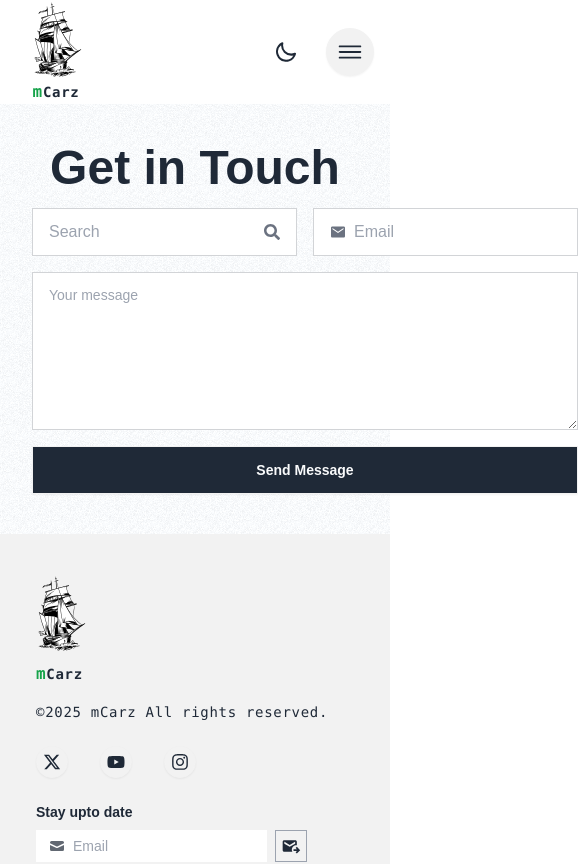
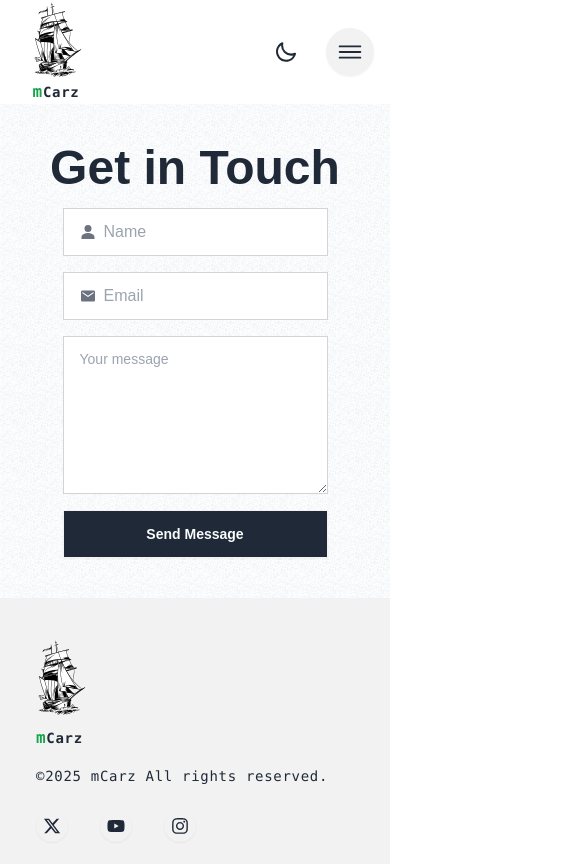
Before and after one commit to MwauratheAlex/mCarz, a Next.js app: page /contact in a window 390 px wide. Shown: the top 864 px of the page, 578 px wide, since content can reach past the window. Built offline with nearby package versions, Linux system fonts and the light colour scheme.

Commit message:
refinements

```diff
--- a/src/app/about/page.tsx
+++ b/src/app/about/page.tsx
@@ -23,8 +23,8 @@ export default function AboutPage() {
             Get Started
           </Link>
 
-          <div className="absolute -right-24 -top-2 flex flex-col
-          items-center justify-center">
+          <div className="absolute -right-24 -top-2 flex-col
+          items-center justify-center hidden md:flex">
             <p className="rotate-12 pl-4 font-mono -mr-20 tracking-tight">
               Browse our catalog
             </p>
--- a/src/app/contact/page.tsx
+++ b/src/app/contact/page.tsx
@@ -1,6 +1,6 @@
 import { PaddingWrapper } from "@/components/ui/PaddingWrapper";
-import { FaSearch } from "react-icons/fa";
 import { IoMdMail } from "react-icons/io";
+import { IoPersonSharp } from "react-icons/io5";
 
 export default function ContactPage() {
   return (
@@ -8,12 +8,12 @@ export default function ContactPage() {
       <PaddingWrapper>
         <div className="text-center flex flex-col gap-4">
           <h1 className="text-5xl font-semibold">Get in Touch</h1>
-          <form className="max-w-2xl mx-auto flex flex-col gap-4">
-            <div className="flex justify-between gap-4">
+          <form className="md:max-w-2xl mx-auto flex flex-col gap-4">
+            <div className="flex justify-between gap-4 flex-col md:flex-row">
               <label className="daisy-input w-full daisy-input-bordered flex
               items-center gap-2 rounded-none">
-                <input type="text" className="grow" placeholder="Search" />
-                <FaSearch className="text-gray-500" />
+                <IoPersonSharp className="text-gray-500" />
+                <input type="text" className="grow" placeholder="Name" />
               </label>
               <label className="daisy-input daisy-input-bordered flex
               items-center gap-2 w-full rounded-none">
--- /dev/null
+++ b/src/app/sell-car/page.tsx
@@ -0,0 +1,11 @@
+import { PaddingWrapper } from "@/components/ui/PaddingWrapper";
+
+export default function SellCarPage() {
+  return (
+    <div>
+      <PaddingWrapper>
+        Sell your car
+      </PaddingWrapper>
+    </div>
+  );
+}
--- a/src/components/Header.tsx
+++ b/src/components/Header.tsx
@@ -4,7 +4,7 @@ import Image from "next/image";
 import logoImg from "@/../public/logo.svg"
 
 import { ChevronDown } from "lucide-react";
-import { useState } from "react";
+import { Dispatch, SetStateAction, useEffect, useState } from "react";
 import { IoIosMenu } from "react-icons/io";
 import { IoClose } from "react-icons/io5";
 import { cn } from "@/lib/utils";
@@ -58,15 +58,18 @@ function MobileNav() {
                     "transition-all ease-in-out",
                     "animate-in slide-in-from-top fade-in-100 duration-500"
                 )}>
-                    <NavContent className="text-center bg-gray-50
-                    flex flex-col pt-28" />
+                    <NavContent
+                        className="text-center bg-gray-50
+                        flex flex-col pt-28"
+                        setNavOpen={setIsOpen}
+                    />
                 </div>
             )}
         </div>
     );
 }
 
-function NavContent({ className }: { className: string }) {
+function NavContent({ className, setNavOpen }: { className: string, setNavOpen?: Dispatch<SetStateAction<boolean>> }) {
     const pathname = usePathname()
 
     const navLinks = [
@@ -77,12 +80,20 @@ function NavContent({ className }: { className: string }) {
         { title: "Contact", url: "/contact" },
         { title: "FAQ", url: "/faq" },
     ]
+
+    const closeMobileNav = () => {
+        if (setNavOpen) {
+            setNavOpen(false);
+        }
+    }
+
     return (
         <ul className={className}>
             {navLinks.map((link, idx) => (
                 <Link
                     href={link.url}
                     key={`navlink-${idx}`}
+                    onClick={closeMobileNav}
                     className={cn(
                         "daisy-btn daisy-btn-ghost rounded-none",
                         "hover:bg-white/0 font-normal hover:underline",
```
